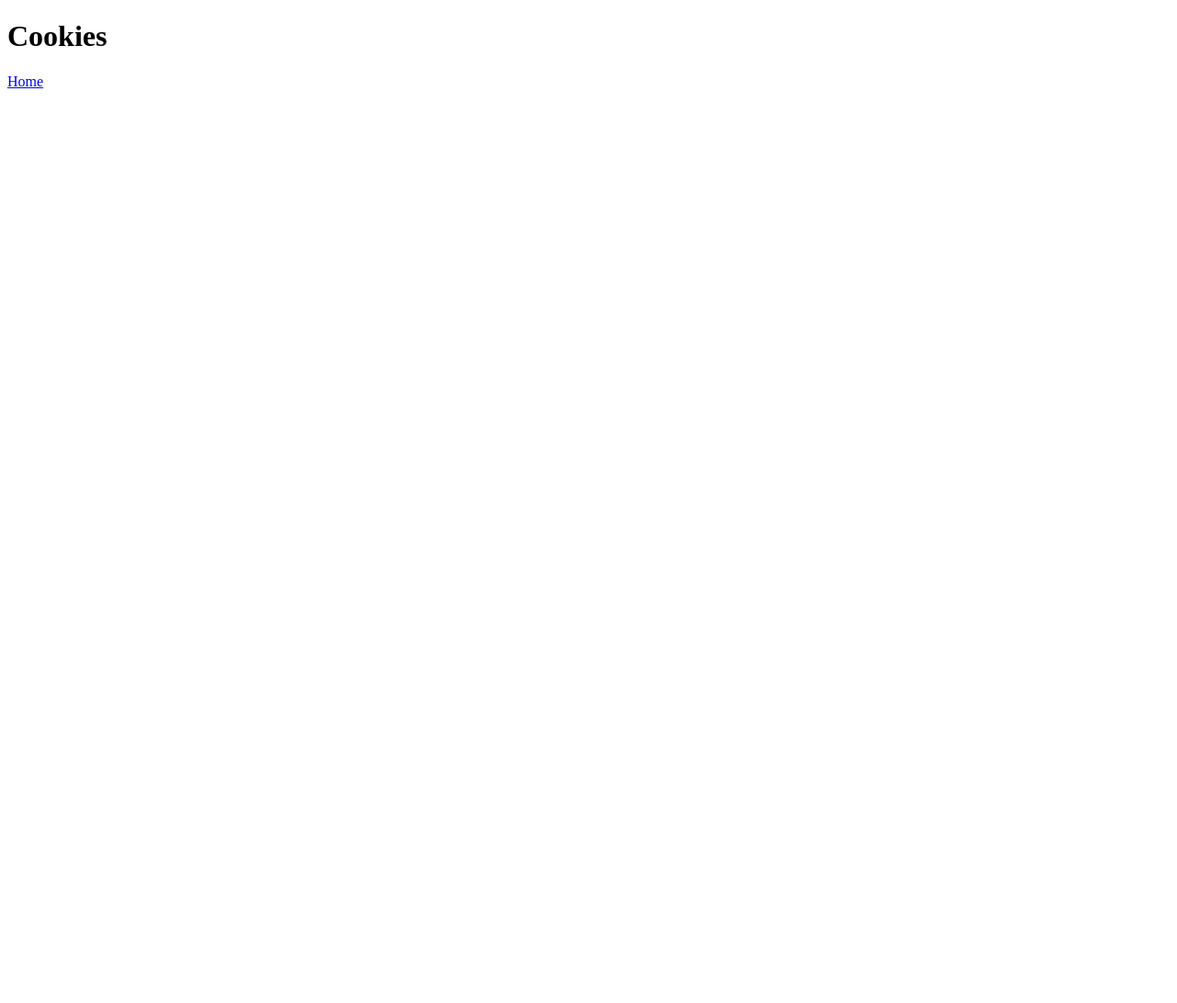
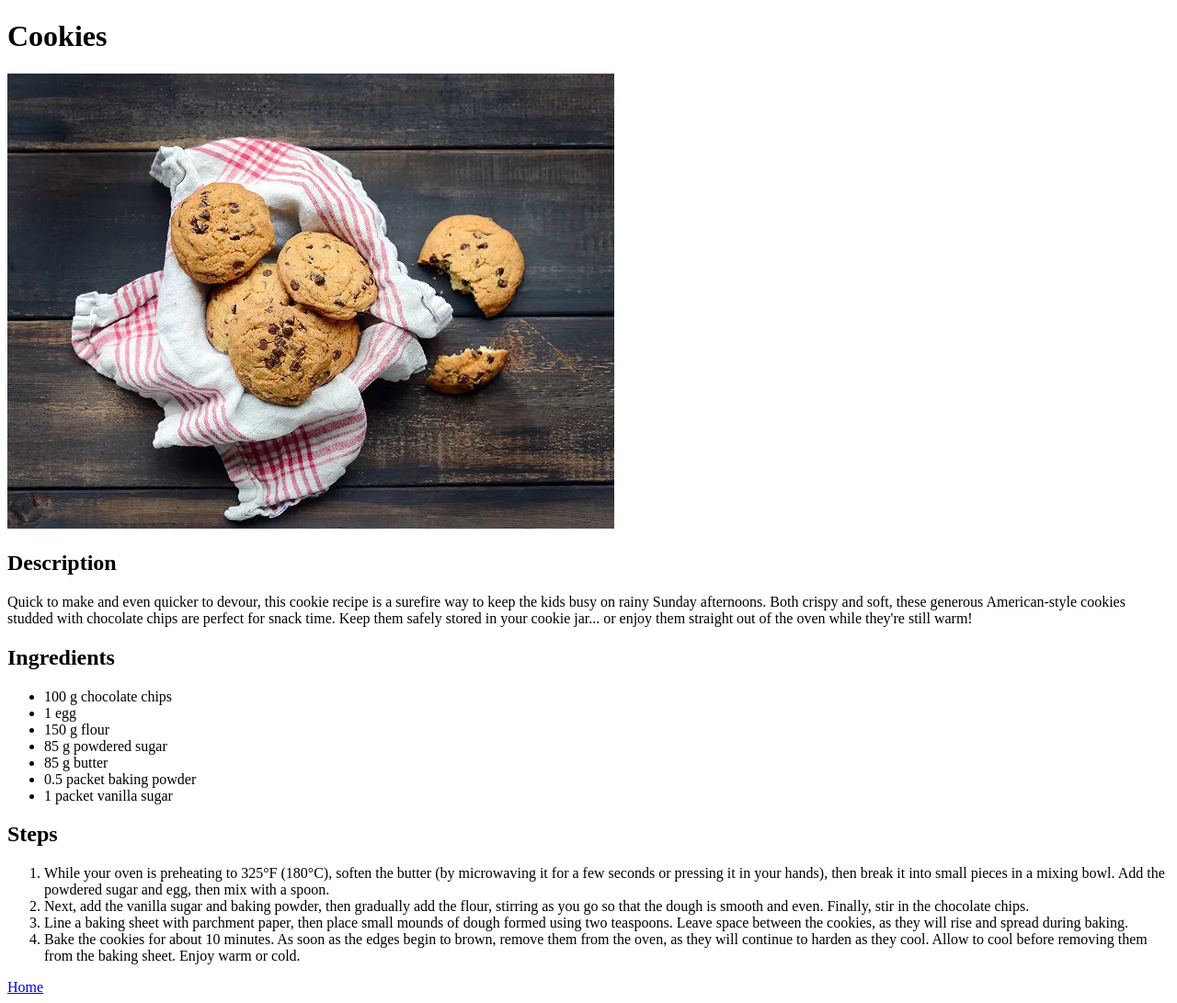
Before and after one commit to laban-endjiounga/odin-recipes, a plain HTML site: page recipes/cookies.html in a window 1280 px wide. Shown: the whole page at 92% size. Before the commit the page ends 800 px from the top, so only its background shows below. Drawn offline with Linux system fonts and the light colour scheme.

Commit message:
Add Description, Ingredients and Steps for each recipe

```diff
--- a/recipes/cookies.html
+++ b/recipes/cookies.html
@@ -8,6 +8,41 @@
   <body>
     <h1>Cookies</h1>
 
+    <img src="../images/cookies.jpg" alt="Quick and Easy cookies">
+
+    <h2>Description</h2>
+    <p>Quick to make and even quicker to devour, this cookie recipe is a surefire way to keep the kids busy on
+rainy Sunday afternoons. Both crispy and soft, these generous American-style cookies
+studded with chocolate chips are perfect for snack time. Keep them
+safely stored in your cookie jar... or enjoy them straight out of the oven while they're still
+warm!</p>
+
+    <h2>Ingredients</h2>
+    <ul>
+      <li>100 g chocolate chips</li>
+      <li>1 egg</li>
+      <li>150 g flour</li>
+      <li>85 g powdered sugar</li>
+      <li>85 g butter</li>
+      <li>0.5 packet baking powder</li>
+      <li>1 packet vanilla sugar</li>
+    </ul>
+
+    <h2>Steps</h2>
+    <ol>
+      <li>While your oven is preheating to 325°F (180°C), soften the butter (by microwaving it for a few seconds
+or pressing it in your hands), then break it into small
+pieces in a mixing bowl. Add the powdered sugar and egg, then mix with a spoon.</li>
+      <li>Next, add the vanilla sugar and baking powder, then gradually add the flour, stirring
+as you go so that the dough is smooth and even. Finally, stir in the chocolate chips.</li>
+      <li>Line a baking sheet with parchment paper, then place
+small mounds of dough formed using two teaspoons. Leave space between the cookies,
+as they will rise and spread during baking.</li>
+      <li>Bake the cookies for about 10 minutes. As soon as the edges begin to brown,
+remove them from the oven, as they will continue to harden as they cool. Allow to cool before removing them
+from the baking sheet. Enjoy warm or cold.</li>
+    </ol>
+
     <a href="../index.html">Home</a>
   </body>
 </html>
```
Also changed, not shown: recipes/stuffed-tomato.html (+30 -0 lines), recipes/sweet-potato.html (+32 -0 lines).
